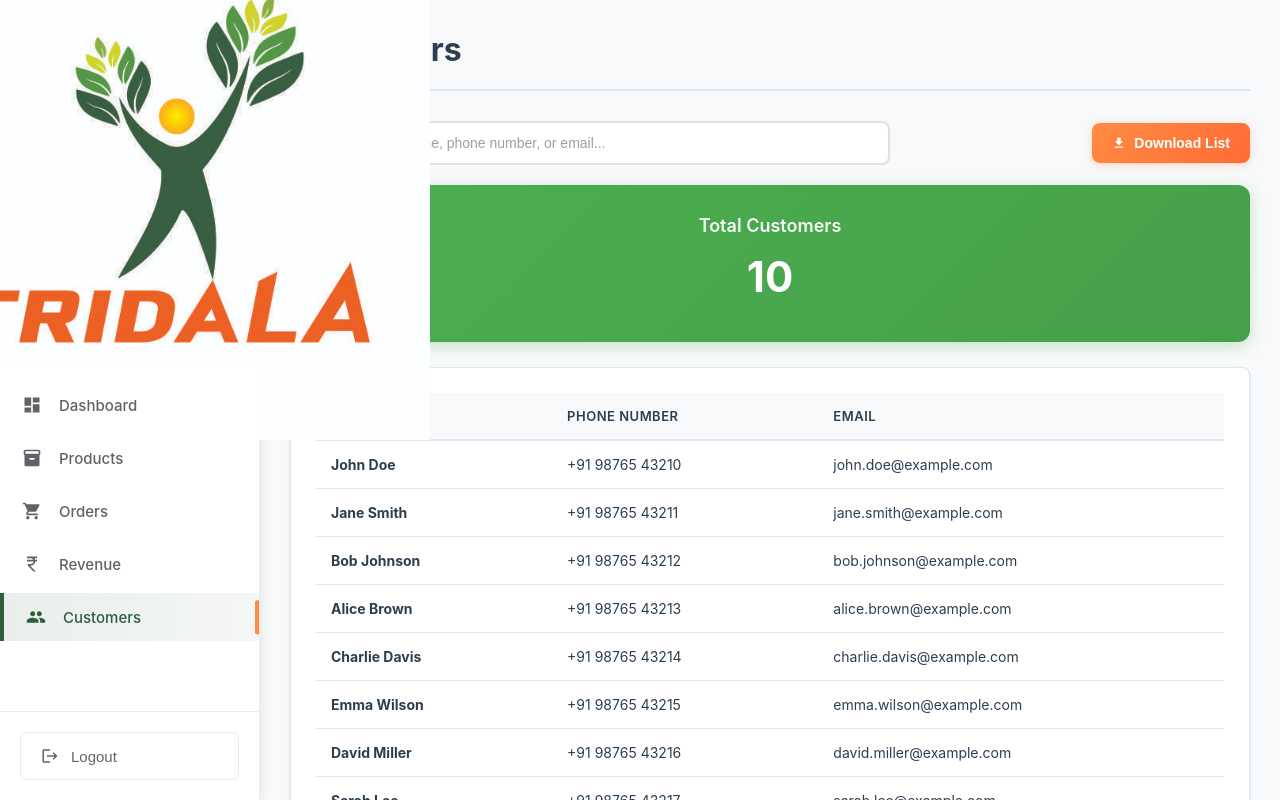
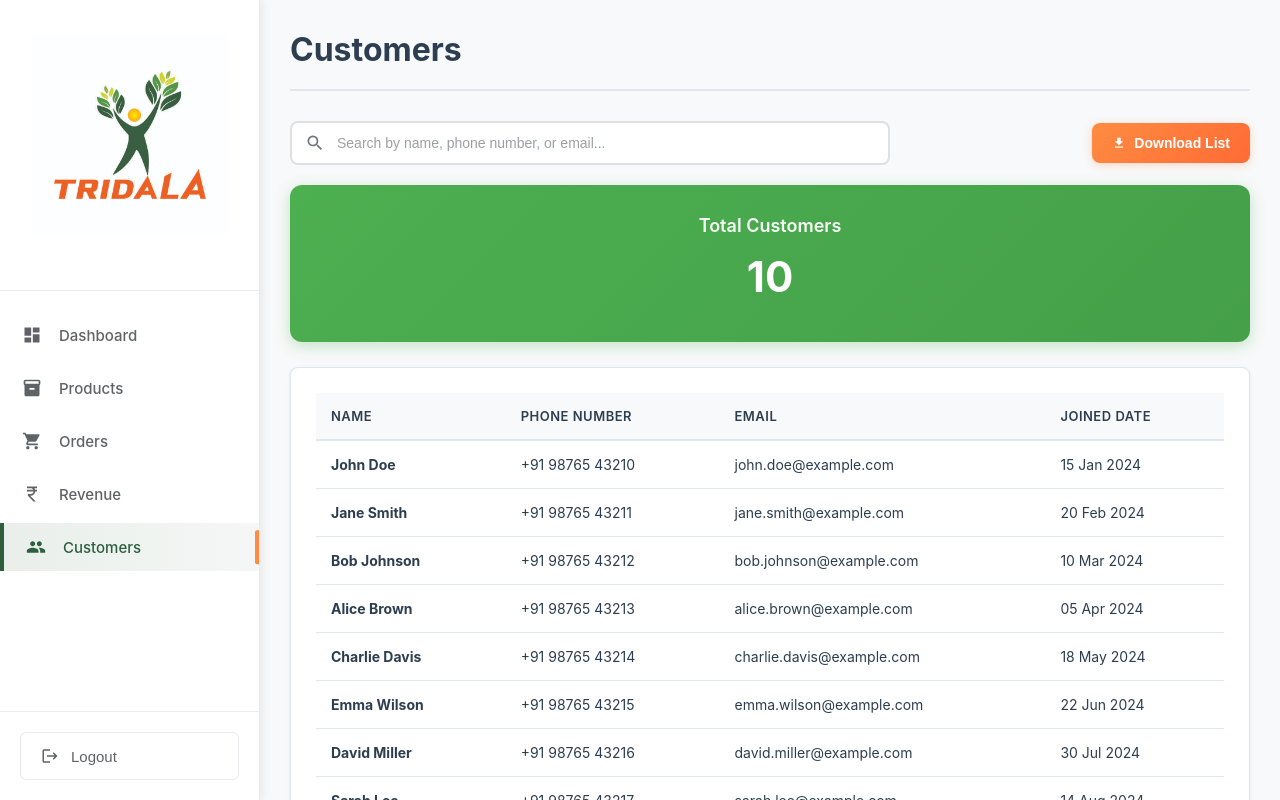
Before and after one commit to Devtechblr/Tridala-Foods-Admin, a React (Vite) app: page /customers in a window 1280 px wide. Shown: the top 800 px of the page. Built offline with nearby package versions, Linux system fonts and the light colour scheme; sample sign-in values are in the browser's storage.

Commit message:
Version 5 - Worked on Logo

```diff
--- a/src/pages/Customers.jsx
+++ b/src/pages/Customers.jsx
@@ -9,61 +9,71 @@ const Customers = () => {
       id: 1,
       name: 'John Doe',
       phoneNumber: '+91 98765 43210',
-      email: 'john.doe@example.com'
+      email: 'john.doe@example.com',
+      joinedDate: '2024-01-15'
     },
     {
       id: 2,
       name: 'Jane Smith',
       phoneNumber: '+91 98765 43211',
-      email: 'jane.smith@example.com'
+      email: 'jane.smith@example.com',
+      joinedDate: '2024-02-20'
     },
     {
       id: 3,
       name: 'Bob Johnson',
       phoneNumber: '+91 98765 43212',
-      email: 'bob.johnson@example.com'
+      email: 'bob.johnson@example.com',
+      joinedDate: '2024-03-10'
     },
     {
       id: 4,
       name: 'Alice Brown',
       phoneNumber: '+91 98765 43213',
-      email: 'alice.brown@example.com'
+      email: 'alice.brown@example.com',
+      joinedDate: '2024-04-05'
     },
     {
       id: 5,
       name: 'Charlie Davis',
       phoneNumber: '+91 98765 43214',
-      email: 'charlie.davis@example.com'
+      email: 'charlie.davis@example.com',
+      joinedDate: '2024-05-18'
     },
     {
       id: 6,
       name: 'Emma Wilson',
       phoneNumber: '+91 98765 43215',
-      email: 'emma.wilson@example.com'
+      email: 'emma.wilson@example.com',
+      joinedDate: '2024-06-22'
     },
     {
       id: 7,
       name: 'David Miller',
       phoneNumber: '+91 98765 43216',
-      email: 'david.miller@example.com'
+      email: 'david.miller@example.com',
+      joinedDate: '2024-07-30'
     },
     {
       id: 8,
       name: 'Sarah Lee',
       phoneNumber: '+91 98765 43217',
-      email: 'sarah.lee@example.com'
+      email: 'sarah.lee@example.com',
+      joinedDate: '2024-08-14'
     },
     {
       id: 9,
       name: 'Michael Chen',
       phoneNumber: '+91 98765 43218',
-      email: 'michael.chen@example.com'
+      email: 'michael.chen@example.com',
+      joinedDate: '2024-09-25'
     },
     {
       id: 10,
       name: 'Lisa Anderson',
       phoneNumber: '+91 98765 43219',
-      email: 'lisa.anderson@example.com'
+      email: 'lisa.anderson@example.com',
+      joinedDate: '2024-10-08'
     }
   ]);
 
@@ -72,7 +82,7 @@ const Customers = () => {
     const filteredCustomers = getFilteredCustomers();
 
     const csvRows = [
-      ['ID', 'Name', 'Phone Number', 'Email']
+      ['ID', 'Name', 'Phone Number', 'Email', 'Joined Date']
     ];
 
     filteredCustomers.forEach(customer => {
@@ -80,7 +90,8 @@ const Customers = () => {
         customer.id,
         customer.name,
         customer.phoneNumber,
-        customer.email
+        customer.email,
+        customer.joinedDate
       ]);
     });
 
@@ -157,6 +168,7 @@ const Customers = () => {
                   <th>Name</th>
                   <th>Phone Number</th>
                   <th>Email</th>
+                  <th>Joined Date</th>
                 </tr>
               </thead>
               <tbody>
@@ -166,11 +178,12 @@ const Customers = () => {
                       <td><strong>{customer.name}</strong></td>
                       <td>{customer.phoneNumber}</td>
                       <td>{customer.email}</td>
+                      <td>{new Date(customer.joinedDate).toLocaleDateString('en-IN', { day: '2-digit', month: 'short', year: 'numeric' })}</td>
                     </tr>
                   ))
                 ) : (
                   <tr>
-                    <td colSpan="3" className="no-data">No customers found</td>
+                    <td colSpan="4" className="no-data">No customers found</td>
                   </tr>
                 )}
               </tbody>
--- a/src/styles/Login.css
+++ b/src/styles/Login.css
@@ -62,19 +62,18 @@
 }
 
 .company-logo {
-  width: 290px;
-  height: 290px;
+  width: 250px;
+  aspect-ratio: 1 / 1;
   margin: 0 auto 20px;
   display: flex;
   align-items: center;
   justify-content: center;
+  overflow: hidden;
 }
 
 .company-logo img {
-  max-width: 200%;
-  max-height: 200%;
-  width: auto;
-  height: auto;
+  width: 100%;
+  height: 100%;
   object-fit: contain;
 }
 
--- a/src/styles/Sidebar.css
+++ b/src/styles/Sidebar.css
@@ -25,12 +25,15 @@
   justify-content: center;
   align-items: center;
   padding: 10px;
+  width: 100%;
+  aspect-ratio: 1 / 1;
+  max-width: 220px;
+  margin: 0 auto;
 }
 
 .logo-image {
-  max-width: 220px;
   width: 100%;
-  height: auto;
+  height: 100%;
   object-fit: contain;
 }
 
```
